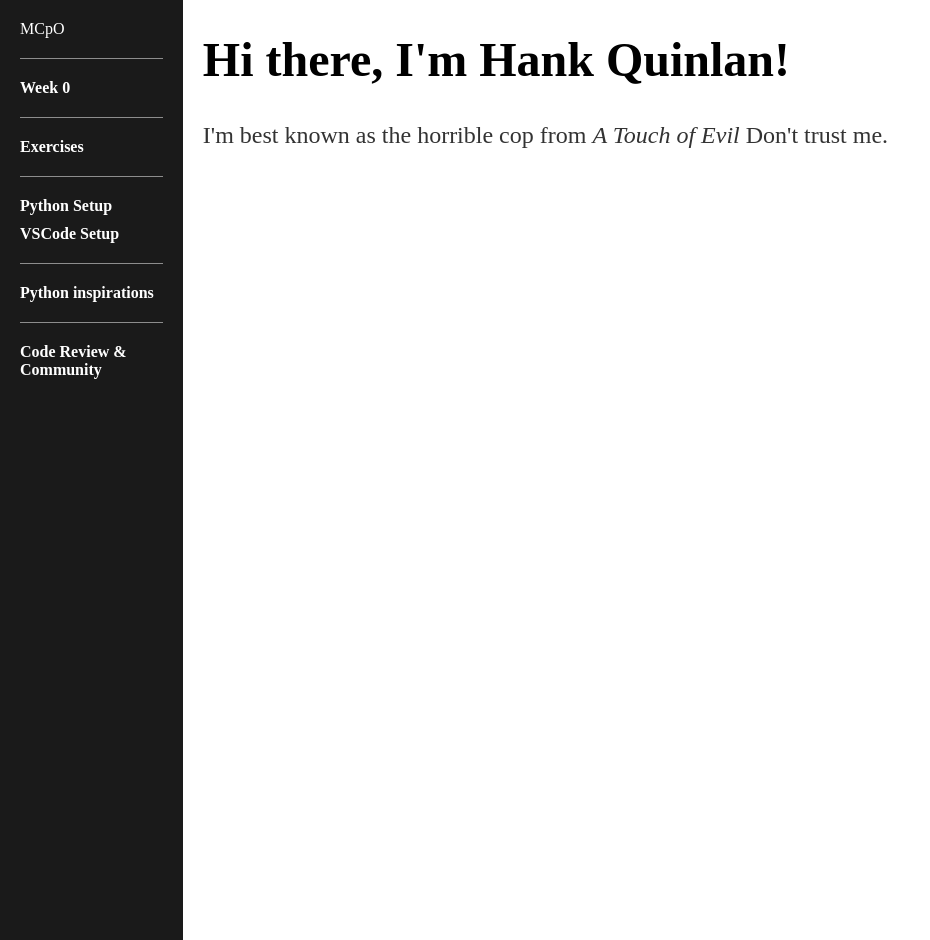
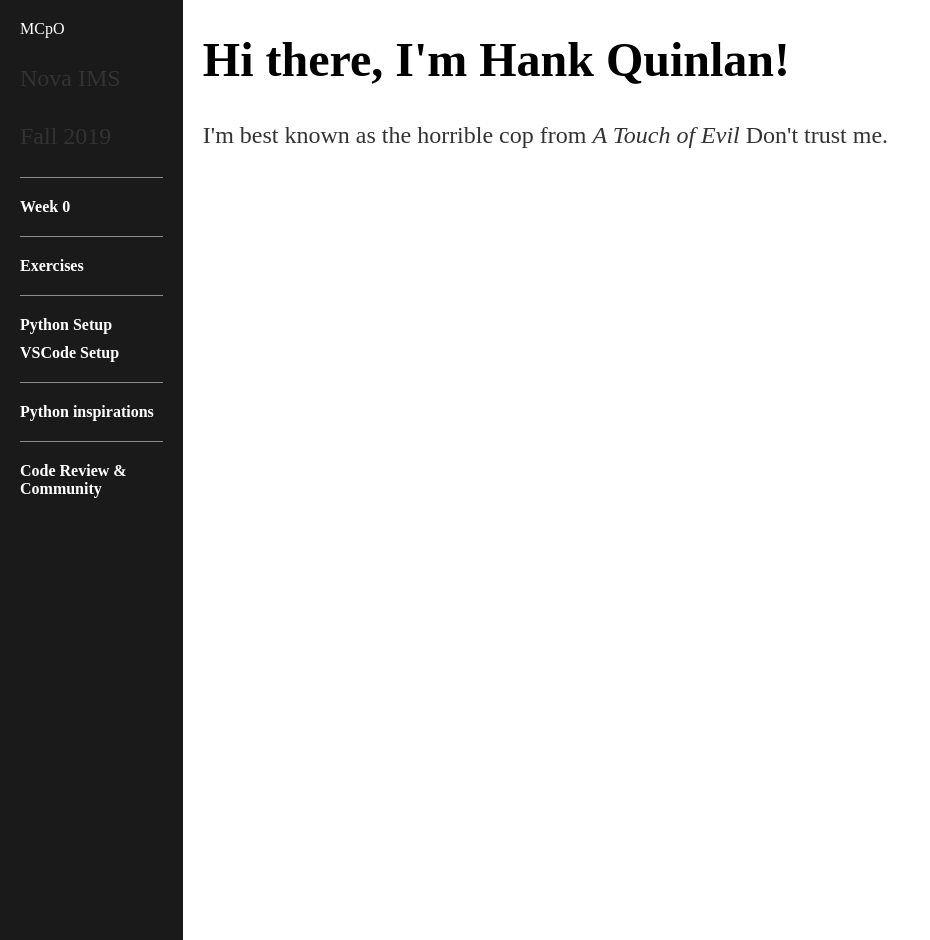
Before and after one commit to mcpo19/mcpo19_backup, a Jekyll site: the page built from index.html, in a window 1280 px wide. Shown: the whole page, without its empty margins (0-930 px from the left). Built offline with Jekyll 4.4.1, drawn with Linux system fonts in a browser that asks for light colours.

Commit message:
Update default.html

```diff
--- a/_layouts/default.html
+++ b/_layouts/default.html
@@ -8,6 +8,8 @@
 		<body>
 			<div id="sidenav">
 				<a href="/" id="title-logo">MCpO</a>
+				<p class="logo-text">Nova IMS</p>
+				<p class="logo-text">Fall 2019</p>
 				<span class="nav-separator"></span>
 				<nav>
 					<ul>
```
